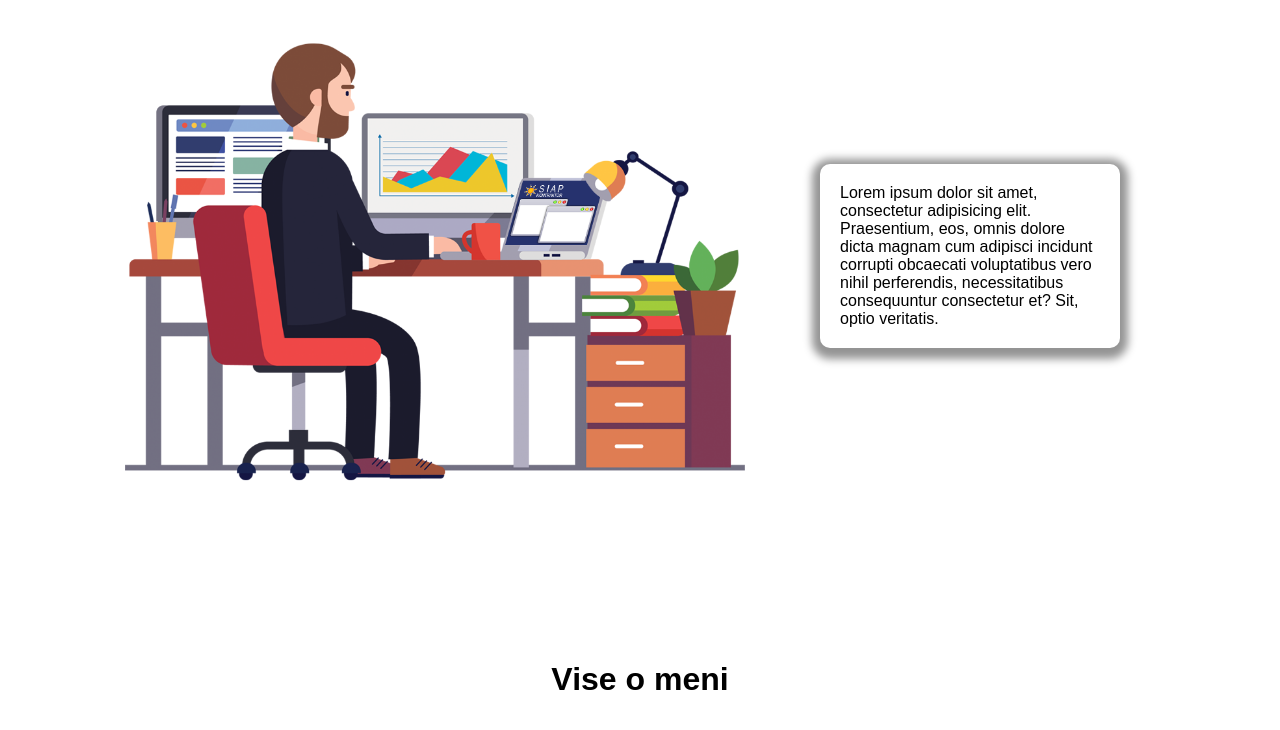
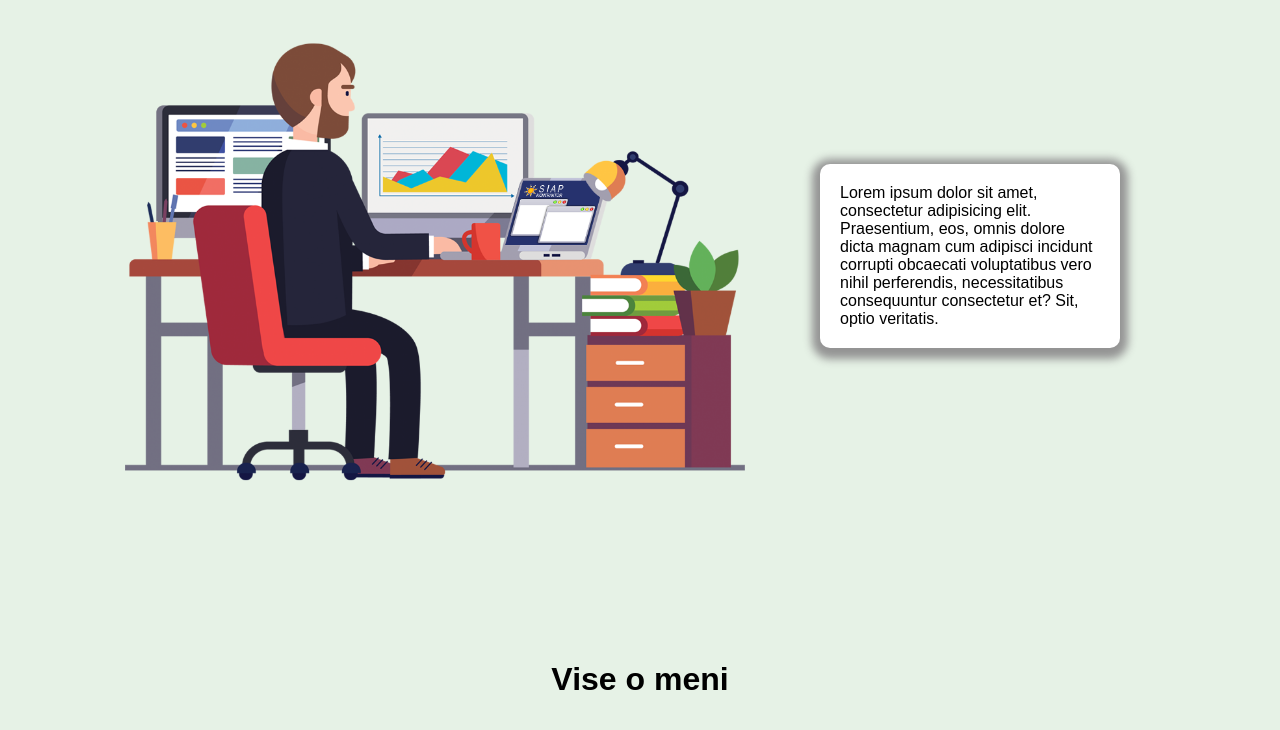
Before and after one commit to ilokan/SCSS-Projekat, a plain HTML site: page index.html in a window 1280 px wide. Shown: the part 139-869 px from the top of the page. Drawn offline with Linux system fonts and the light colour scheme.

Commit message:
mjenjanje pozadine

```diff
--- a/index.html
+++ b/index.html
@@ -7,7 +7,7 @@
     <link rel="stylesheet" href="./stilovi/stil.css">
     <link rel="icon" href="slike/laptop.png">
 </head>
-<body>
+<body id="boja-zelena-svijetlija-5">
     <nav>
         <img src="slike/laptop.png" alt="Laptop">
         <ul class="nav-meni">
```
Also changed, not shown: kontakt.html (+1 -1 lines), projekti.html (+1 -1 lines), vjestine.html (+1 -1 lines).
